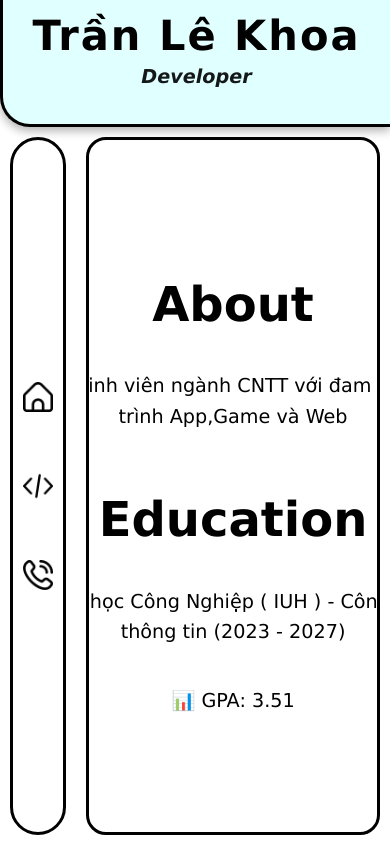
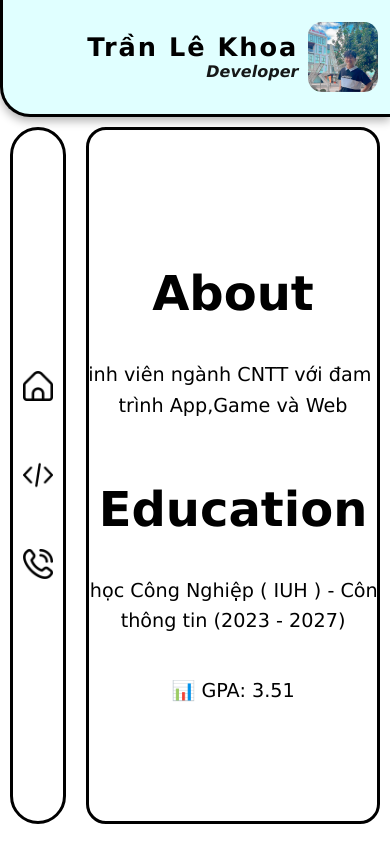
Before and after one commit to khoaletran/Profile, a plain HTML site: page index.html in a window 390 px wide. Drawn offline with Linux system fonts and the light colour scheme.

Commit message:
Hoàn ThànhThành

```diff
--- a/index.html
+++ b/index.html
@@ -8,8 +8,13 @@
 </head>
 <body>
     <header>
-        <h1>Trần Lê Khoa</h1>
-        <h4>Developer</h4>
+        <div class="header-content">
+            <div class="header-text">
+                <h1>Trần Lê Khoa</h1>
+                <h4>Developer</h4>
+            </div>
+            <img src="img/avt.jpg" alt="Avatar">
+        </div>
     </header>
     <main>
         <menu>
--- a/style.css
+++ b/style.css
@@ -15,7 +15,6 @@ header {
     text-align: center;
     padding: 20px 0;
     display: flex;
-    flex-direction: column;
     justify-content: center;
     align-items: center;
     box-shadow: 0px 4px 10px rgba(0, 0, 0, 0.3);
@@ -24,6 +23,7 @@ header {
     border-left: 3px solid black;
 
 }
+
 
 header h1 {
     font-size: 2.6rem;
@@ -38,6 +38,12 @@ header h4 {
     font-style: italic;
     opacity: 0.9;
     margin-top: 5px;
+}
+
+header img{
+    width: 15%;
+    display: none;
+    border-radius: 20%;
 }
 
 
@@ -160,4 +166,38 @@ menu img {
     .infor{
         width: 100%;
     }
+
+    .header-content {
+        display: flex;
+        align-items: center;
+        justify-content: flex-end;
+        width: 100%;
+        gap: 10px;
+    }
+
+    .header-text {
+        display: flex;
+        flex-direction: column;
+        align-items: flex-end;
+        text-align: right;
+    }
+
+    .header-text h1 {
+        font-size: 1.6rem;
+        margin: 0;
+    }
+
+    .header-text h4 {
+        font-size: 1rem;
+        font-style: italic;
+        margin: 0;
+        opacity: 0.9;
+    }
+
+    .header-content img {
+        width: 70px;
+        display: block;
+        border-radius: 20%;
+        margin-right: 3%;
+    }
 }
```
